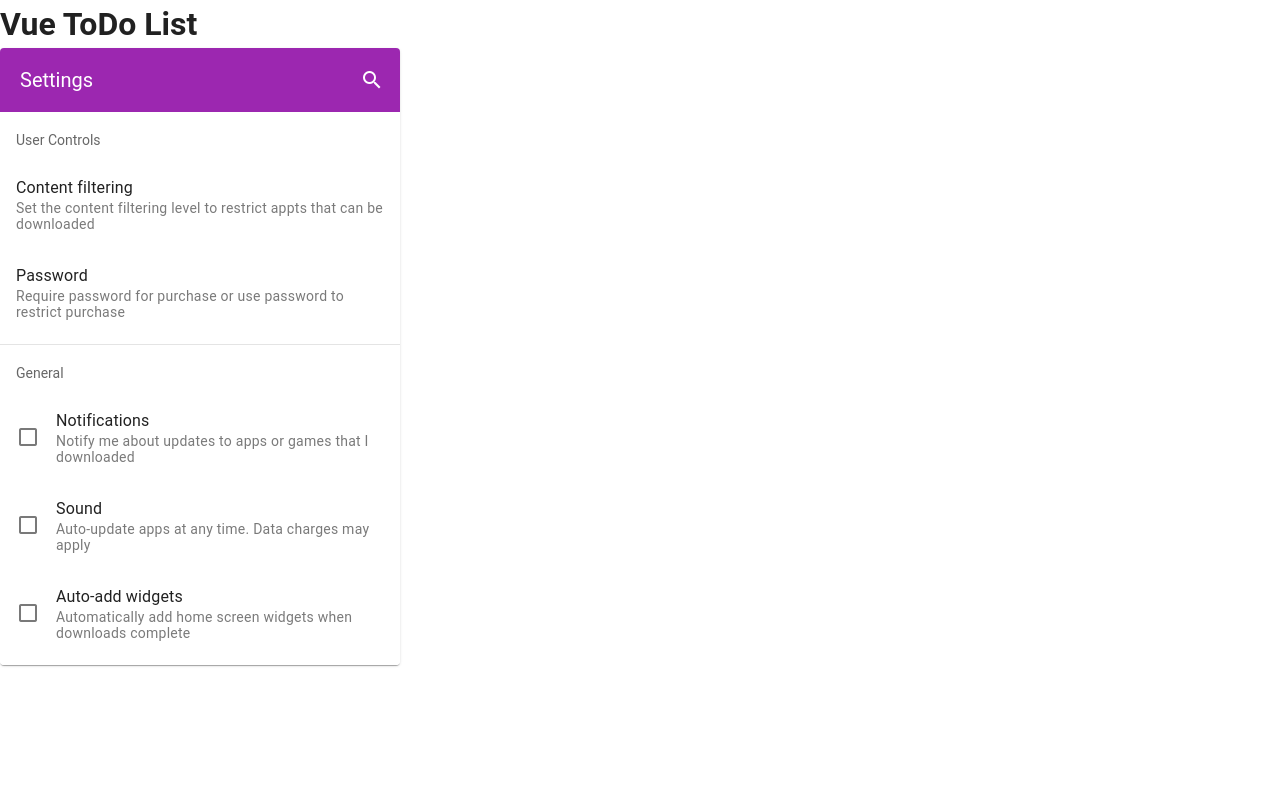
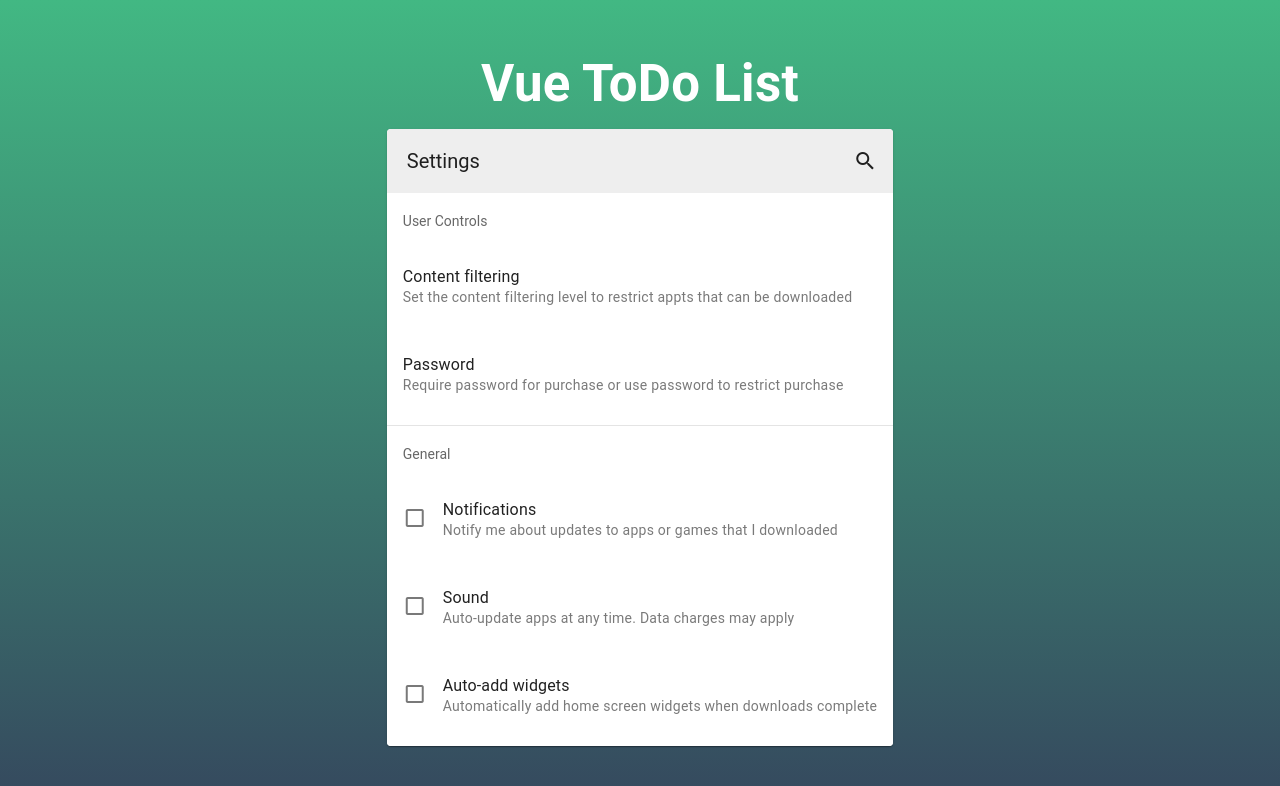
Before and after one commit to rpaano/todo-digirift-genko-exam, a Nuxt app: page / in a window 1280 px wide. Shown: the top 786 px of the page. Built offline with nearby package versions, Linux system fonts and the light colour scheme.

Commit message:
Add sample for vuetify

```diff
--- a/app.vue
+++ b/app.vue
@@ -1,9 +1,7 @@
 <template>
-  <NuxtLayout>
-    <main>
-      <v-app>
-        <nuxt-page />
-      </v-app>
-    </main>
-  </NuxtLayout>
+  <v-app>
+    <nuxt-layout>
+      <nuxt-page />
+    </nuxt-layout>
+  </v-app>
 </template>
--- /dev/null
+++ b/assets/scss/layouts/default.scss
@@ -0,0 +1,13 @@
+main {
+  display: flex;
+  flex-direction: column;
+  align-items: center;
+  justify-content: center;
+  min-height: 100vh;
+  min-height: 100dvh;
+  background: linear-gradient(180deg, #42b883 0, #35495e);
+}
+
+h1 {
+  color: #fff;
+}
--- /dev/null
+++ b/assets/scss/pages/index.scss
@@ -0,0 +1,3 @@
+.v-toolbar-title {
+  line-height: normal;
+}
--- a/components/Todo.vue
+++ b/components/TodoList.vue
@@ -1,6 +1,6 @@
 <template>
-  <v-card max-width="400">
-    <v-toolbar color="purple">
+  <v-card max-width="600">
+    <v-toolbar color="gray">
 
       <v-toolbar-title>Settings</v-toolbar-title>
 
--- /dev/null
+++ b/layouts/default.vue
@@ -0,0 +1,10 @@
+<template>
+  <main>
+
+    <slot />
+  </main>
+</template>
+
+<style scoped lang="scss">
+@import url('~/assets/scss/layouts/default.scss');
+</style>
--- a/nuxt.config.ts
+++ b/nuxt.config.ts
@@ -26,4 +26,5 @@ export default defineNuxtConfig({
   pinia: {
     storesDirs: ['./stores/**', './custom-folder/stores/**'],
   },
+  css: ['~/assets/scss/main.scss']
 })
--- a/package.json
+++ b/package.json
@@ -19,6 +19,7 @@
   "dependencies": {
     "@mdi/font": "^7.4.47",
     "@pinia/nuxt": "^0.5.1",
-    "pinia": "^2.1.7"
+    "pinia": "^2.1.7",
+    "sass": "^1.70.0"
   }
 }
--- a/pages/index.vue
+++ b/pages/index.vue
@@ -1,10 +1,14 @@
-<!-- <template>
+<template>
   <section>
-    <v-checkbox label="Checkbox"></v-checkbox>
+    <v-container>
+      <v-toolbar-title class="mb-4 text-h4 h-auto subheading">
+        <h1 class="text-white text-center text-lg">Vue ToDo List</h1>
+      </v-toolbar-title>
+      <TodoList />
+    </v-container>
   </section>
-</template> -->
+</template>
 
-<template>
-  <h1>Vue ToDo List</h1>
-  <Todo />
-</template>
+<style scoped lang="scss">
+@import url('~/assets/scss/pages/index.scss');
+</style>
```
Also changed, not shown: assets/scss/main.scss (added), 1 other file (tests, documents, lock files or other folders).
